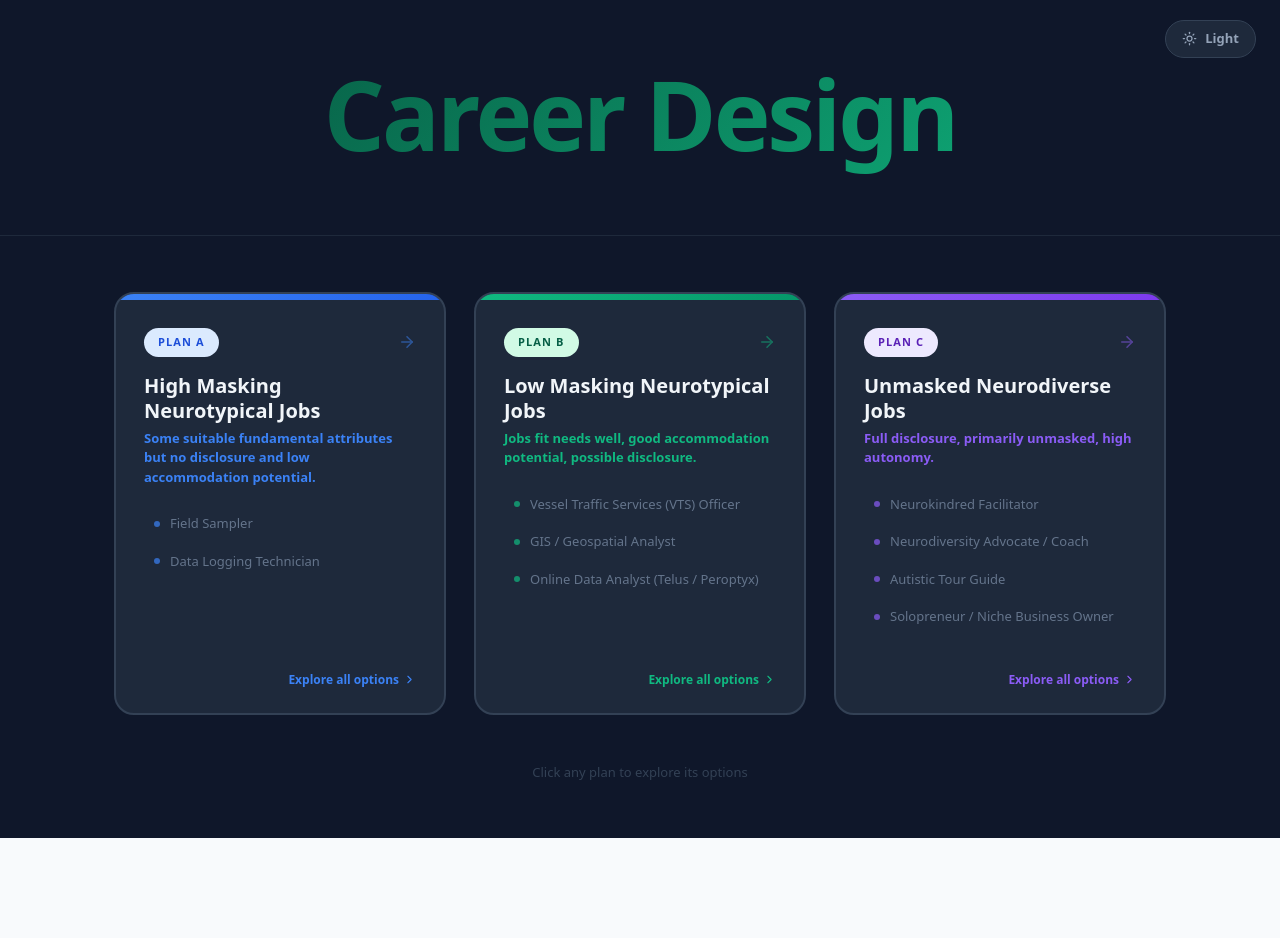
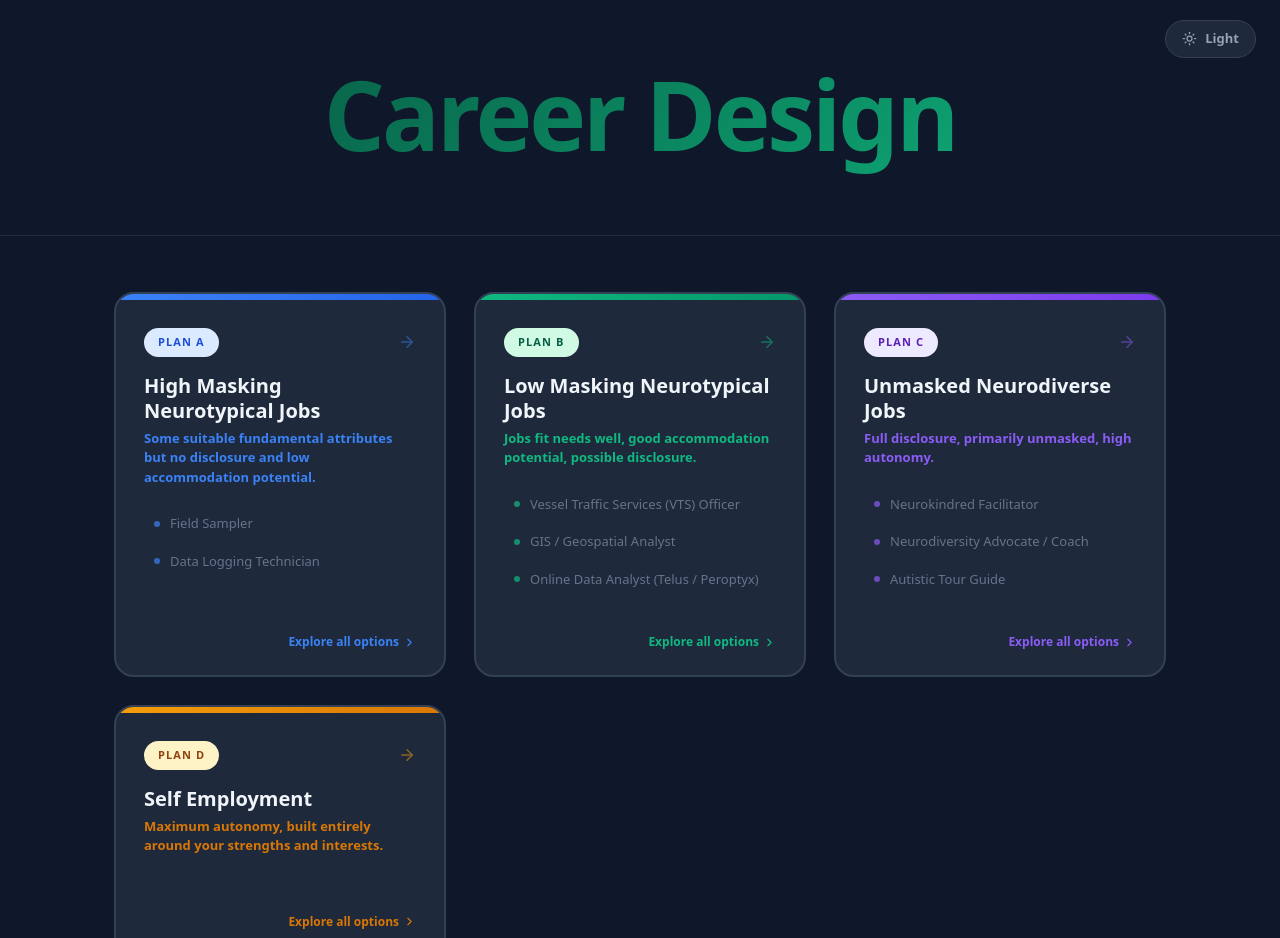
Before and after one commit to kramnoxid/career-plan, a React (Vite) app: page / in a window 1280 px wide. Shown: the top 938 px of the page. Before the commit the page ends 838 px from the top, so only its background shows below. Built offline with nearby package versions, Linux system fonts and the light colour scheme.

Commit message:
Add Plan D Self Employment (amber), remove Solopreneur from Plan C

```diff
--- a/src/data.js
+++ b/src/data.js
@@ -103,8 +103,7 @@ export const plans = {
         title: "Neurodiversity Advocate / Coach",
         sector: "Education / Healthcare / Corporate",
         background: "Background to come.",
-        summary:
-          "Support neurodivergent individuals or organisations in understanding and embracing different ways of thinking and working.",
+        summary: "Support neurodivergent individuals or organisations in understanding and embracing different ways of thinking and working.",
         whyIt: "Highly meaningful; lived experience is a genuine asset rather than a liability.",
         considerations: "Requires certification/training; emotionally demanding at times.",
         timeToEntry: "6–12 months",
@@ -123,21 +122,18 @@ export const plans = {
         salaryRange: "TBC",
         reflections: "Reflections to come.",
       },
-      {
-        title: "Solopreneur / Niche Business Owner",
-        sector: "Self-directed",
-        background: "Background to come.",
-        summary:
-          "Build something small, intentional, and entirely yours. Could be a product, service, or community around a specific passion or skill.",
-        whyIt: "Radical autonomy; work shaped entirely around your strengths and values.",
-        considerations: "Highest risk, highest reward. Requires financial runway and resilience.",
-        timeToEntry: "6–24 months",
-        salaryRange: "Variable — loss to £200k+",
-        nextSteps: "Validate idea with 10 people, build an audience before building a product",
-        reflections: "Reflections to come.",
-      },
     ],
+  },
+  d: {
+    id: "d",
+    label: "Plan D",
+    title: "Self Employment",
+    tagline: "Maximum autonomy, built entirely around your strengths and interests.",
+    color: "amber",
+    accent: "#f59e0b",
+    description: "",
+    options: [],
   },
 };
 
-export const planOrder = ["a", "b", "c"];
+export const planOrder = ["a", "b", "c", "d"];
--- a/src/pages/Home.jsx
+++ b/src/pages/Home.jsx
@@ -33,6 +33,16 @@ const colorConfig = {
     arrowColor: "#8b5cf6",
     borderHover: "#8b5cf6",
     jobBullet: "#8b5cf6",
+  },
+  amber: {
+    gradientBar: "linear-gradient(135deg, #f59e0b, #d97706)",
+    badgeBg: "#fef3c7",
+    badgeText: "#92400e",
+    taglineColor: "#d97706",
+    dotColor: "#fcd34d",
+    arrowColor: "#f59e0b",
+    borderHover: "#f59e0b",
+    jobBullet: "#f59e0b",
   },
 };
 
--- a/src/pages/PlanPage.jsx
+++ b/src/pages/PlanPage.jsx
@@ -120,6 +120,20 @@ const colorConfig = {
     iconBg: "#ede9fe",
     iconBgDark: "#2e1065",
     iconColor: "#7c3aed",
+  },
+  amber: {
+    gradientHeader: "linear-gradient(135deg, #92400e 0%, #f59e0b 100%)",
+    badgeBg: "#fef3c7",
+    badgeText: "#92400e",
+    backColor: "#d97706",
+    tabActiveColor: "#92400e",
+    tabActiveBorder: "#fde68a",
+    tabHoverBg: "#fffbeb",
+    tabHoverBgDark: "#1c1003",
+    dotActive: "#f59e0b",
+    iconBg: "#fef3c7",
+    iconBgDark: "#1c1003",
+    iconColor: "#d97706",
   },
 };
 
```
